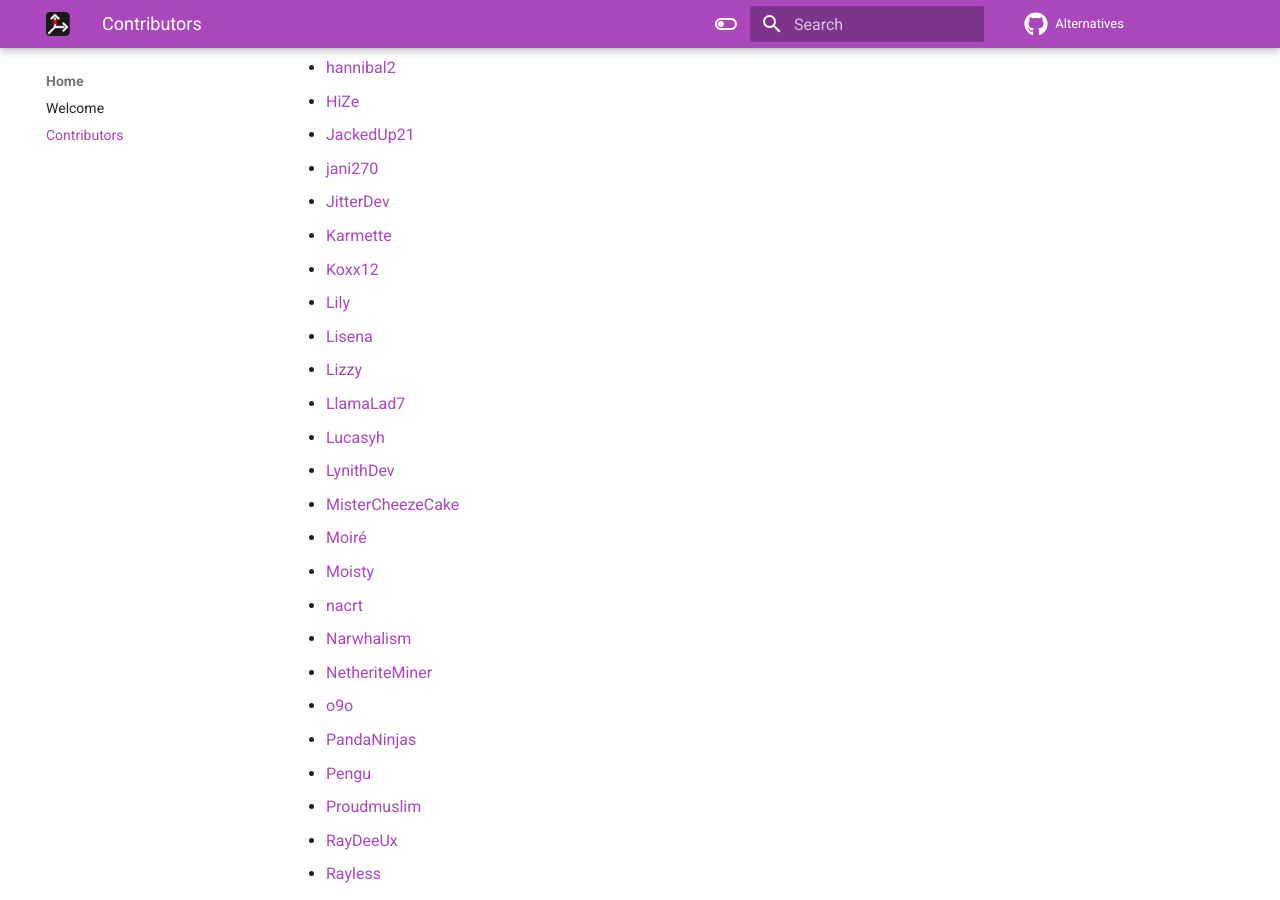
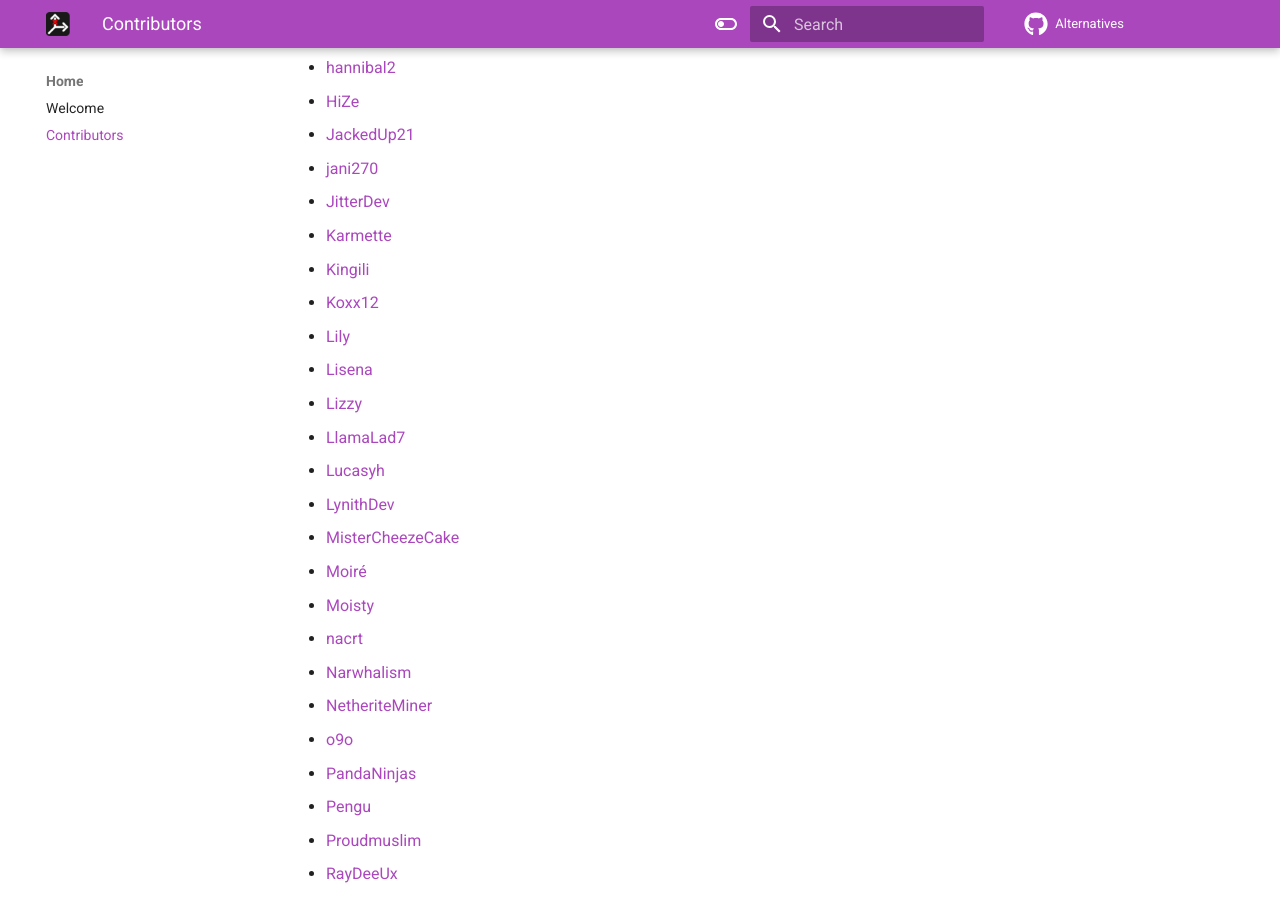
Before and after one commit to MicrocontrollersDev/Alternatives, an MkDocs documentation site: the page built from docs/contributors.md, in a window 1280 px wide and 900 px high, scrolled down 878 px. Built offline with MkDocs 1.6.1 and Material for MkDocs 9.7.7, drawn with Linux system fonts in a browser that asks for light colours; comment, search, counter and statistics services are not loaded.

Commit message:
kingili contrib

```diff
--- a/docs/contributors.md
+++ b/docs/contributors.md
@@ -27,6 +27,7 @@
 * [jani270](https://github.com/jani270)
 * [JitterDev](https://github.com/JitterDev)
 * [Karmette](https://github.com/karmette)
+* [Kingili](https://github.com/Kingili22)
 * [Koxx12](https://github.com/koxx12-dev)
 * [Lily](https://github.com/My-Name-Is-Jeff)
 * [Lisena](https://github.com/lisenaaaa)
```
Also changed, not shown: docs/latest/migrating.md (+1 -0 lines).
